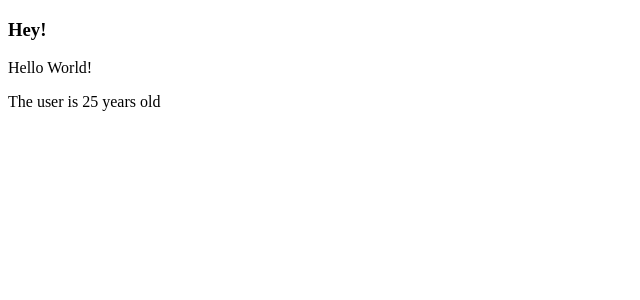
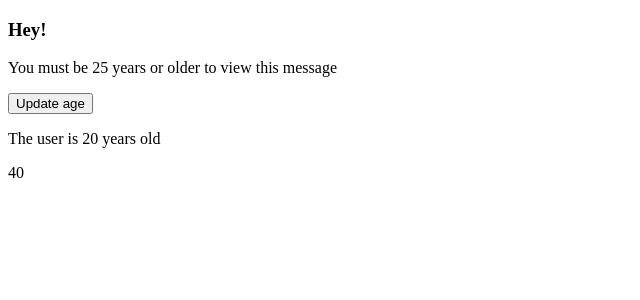
Before and after one commit to Versatilerz/Complete-Vue-Developer-Bootcamp, a Vue app in the folder Advanced/Components/: page / in a window 1280 px wide. Shown: the top 300 px of the page, without its empty margins (0-640 px from the left). Built offline with nearby package versions, Linux system fonts and the light colour scheme.

Commit message:
emitting events

```diff
--- a/Advanced/Components/src/App.vue
+++ b/Advanced/Components/src/App.vue
@@ -1,8 +1,8 @@
 <template>
   <h3>Hey!</h3>
 
-  <Greeting></Greeting>
-  <User :age="age"></User>
+  <Greeting :age="age"></Greeting>
+  <User :age="age" @ageChange="updateAge"></User>
 </template>
 
 <script>
@@ -17,8 +17,13 @@
   },
   data() {
     return {
-      age: 25,
+      age: 20,
     };
+  },
+  methods: {
+    updateAge(num) {
+      this.age += num;
+    },
   },
 };
 </script>
--- a/Advanced/Components/src/components/Greeting.vue
+++ b/Advanced/Components/src/components/Greeting.vue
@@ -1,5 +1,6 @@
 <template>
-  <p>{{ msg }}</p>
+  <p v-if="age >= 25">{{ msg }}</p>
+  <p v-else>You must be 25 years or older to view this message</p>
 </template>
 
 <script>
@@ -10,6 +11,7 @@
       msg: "Hello World!",
     };
   },
+  props: ["age"],
 };
 </script>
 
--- a/Advanced/Components/src/components/User.vue
+++ b/Advanced/Components/src/components/User.vue
@@ -1,11 +1,24 @@
 <template>
+  <button type="button" @click="onClickAge">Update age</button>
   <p>The user is {{ age }} years old</p>
+  <p>{{ ageDoubled }}</p>
 </template>
 
 <script>
 export default {
   name: "User",
   props: ["age"],
+  emits: ["ageChange"],
+  computed: {
+    ageDoubled() {
+      return this.age * 2;
+    },
+  },
+  methods: {
+    onClickAge() {
+      this.$emit("ageChange", 3);
+    },
+  },
 };
 </script>
 
```
